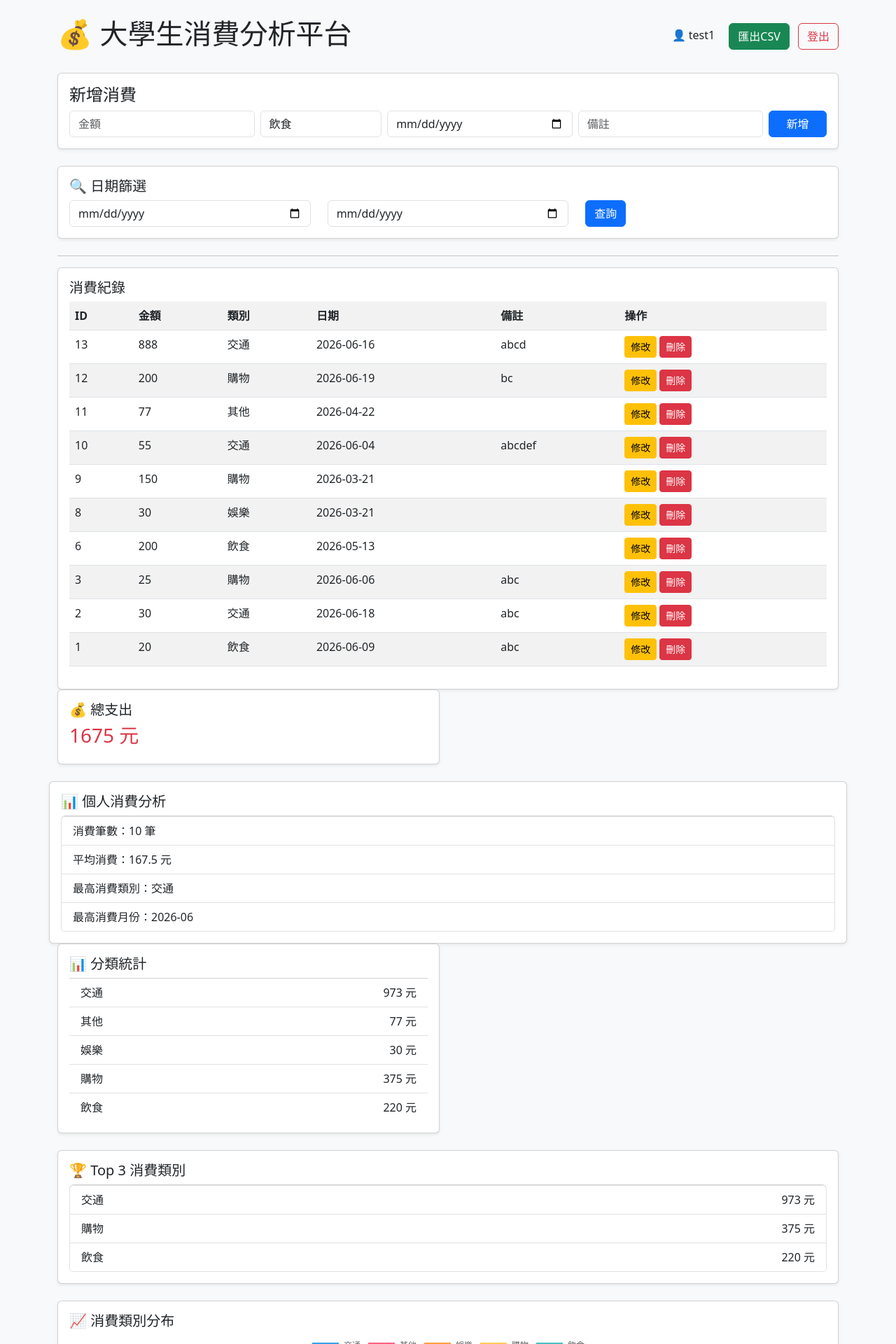
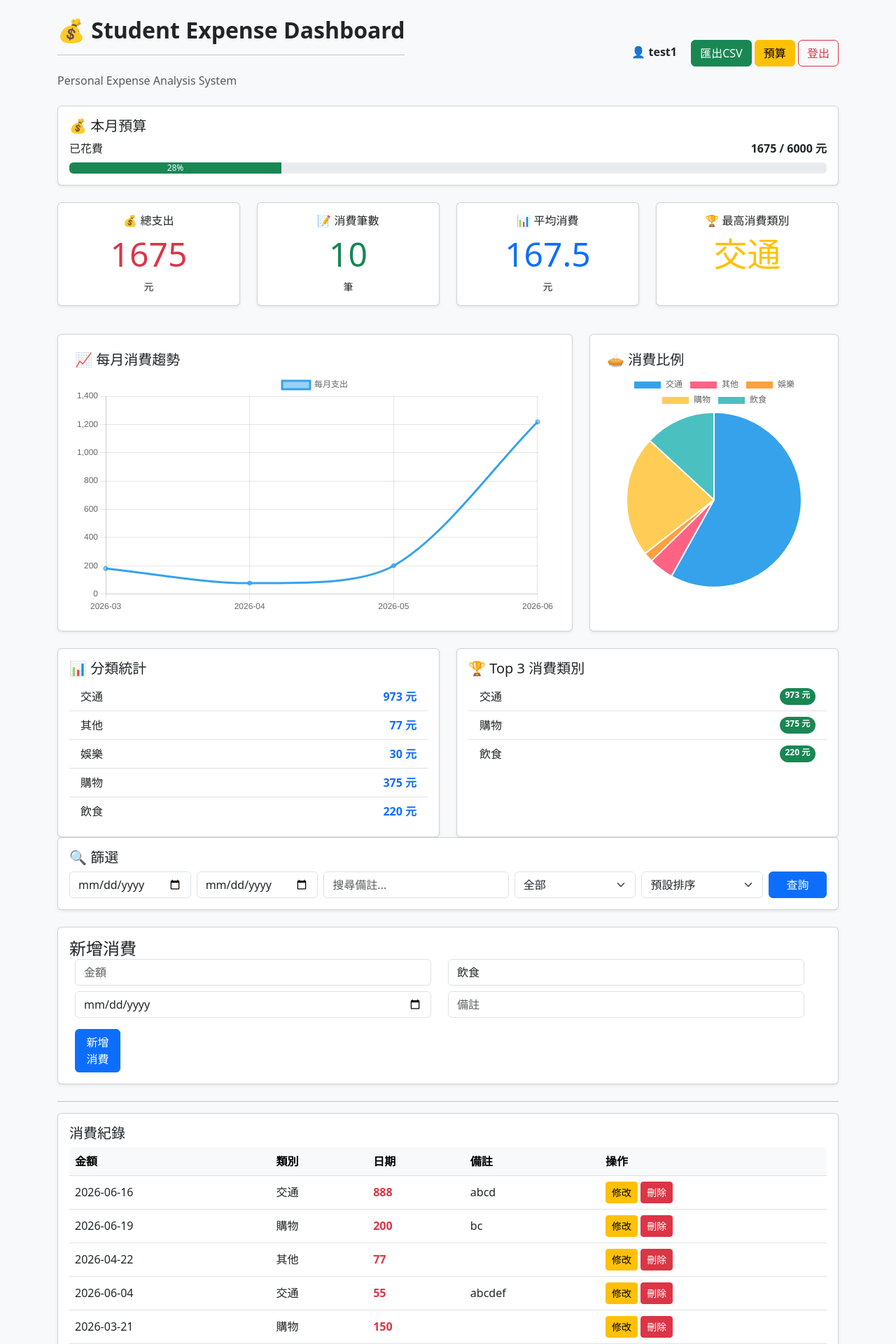
Before and after one commit to fangyu0211/expense-app, a Flask app: page / in a window 1280 px wide. Shown: the top 1920 px of the page at 70% size. Run offline with Flask 3, Linux system fonts and the light colour scheme; a user stored in the database is signed in; data comes from the database, SQL or seed files in the repository; both versions use the stored data as it was after the commit.

Commit message:
設立預算&關鍵字篩選&版面調整

```diff
--- a/app.py
+++ b/app.py
@@ -29,6 +29,15 @@ def init_db():
         )
     """)
 
+    c.execute("""
+        CREATE TABLE IF NOT EXISTS budget (
+            id INTEGER PRIMARY KEY AUTOINCREMENT,
+            user_id INTEGER,
+            month TEXT,
+            budget_amount INTEGER
+        )
+        """)
+
     conn.commit()
     conn.close()
 
@@ -41,6 +50,10 @@ def index():
 
     start_date = request.args.get("start_date")
     end_date = request.args.get("end_date")
+    keyword = request.args.get("keyword")
+    category = request.args.get("category")
+    sort = request.args.get("sort")
+
     where_clause = "WHERE user_id=?"
     params = [session["user_id"]]
 
@@ -50,6 +63,25 @@ def index():
     if end_date:
         where_clause += " AND date <= ?"
         params.append(end_date)
+    # 關鍵字搜尋（搜尋備註）
+    if keyword:
+        where_clause += " AND note LIKE ?"
+        params.append(f"%{keyword}%")
+    if category and category != "全部":
+        where_clause += " AND category=?"
+        params.append(category)
+    order_clause = "ORDER BY id DESC"
+    if sort == "amount_desc":
+        order_clause = "ORDER BY amount DESC"
+
+    elif sort == "amount_asc":
+        order_clause = "ORDER BY amount ASC"
+
+    elif sort == "date_asc":
+        order_clause = "ORDER BY date ASC"
+
+    elif sort == "date_desc":
+        order_clause = "ORDER BY date DESC"
 
     conn = sqlite3.connect("expense.db")
     c = conn.cursor()
@@ -59,7 +91,7 @@ def index():
     SELECT *
     FROM expense
     {where_clause}
-    ORDER BY id DESC
+    {order_clause}
     """
     c.execute(query, params)
     data = c.fetchall()
@@ -161,6 +193,33 @@ def index():
         top_month = top_month[0]
     else:
         top_month = "無資料"
+
+    from datetime import datetime
+    current_month = datetime.now().strftime("%Y-%m")
+    c.execute("""
+    SELECT budget_amount
+    FROM budget
+    WHERE user_id=?
+    AND month=?
+    ORDER BY id DESC
+    LIMIT 1
+    """, (
+        session["user_id"],
+        current_month
+    ))
+    budget = c.fetchone()
+    if budget:
+        budget = budget[0]
+    else:
+        budget = 0
+    if budget > 0:
+        budget_percent = min(
+            round(total / budget * 100),
+            100
+        )
+    else:
+        budget_percent = 0
+
     conn.close()
 
     return render_template(
@@ -175,7 +234,12 @@ def index():
         top_month=top_month,
         top_categories=top_categories,
         start_date=start_date,
-        end_date=end_date
+        end_date=end_date,
+        budget=budget,
+        budget_percent=budget_percent,
+        keyword=keyword,
+        category=category,
+        sort=sort,
     )
 
 @app.route('/add', methods=['POST'])
@@ -354,5 +418,36 @@ def export():
         as_attachment=True
     )
 
+@app.route("/budget", methods=["GET", "POST"])
+def budget():
+
+    if "user" not in session:
+        return redirect("/login")
+
+    if request.method == "POST":
+
+        month = request.form["month"]
+        amount = request.form["amount"]
+
+        conn = sqlite3.connect("expense.db")
+        c = conn.cursor()
+
+        c.execute("""
+        INSERT INTO budget
+        (user_id, month, budget_amount)
+        VALUES (?, ?, ?)
+        """, (
+            session["user_id"],
+            month,
+            amount
+        ))
+
+        conn.commit()
+        conn.close()
+
+        return redirect("/")
+
+    return render_template("budget.html")
+
 if __name__ == "__main__":
     app.run(debug=True)
--- a/templates/index.html
+++ b/templates/index.html
@@ -10,88 +10,312 @@
 
 <div class="d-flex justify-content-between align-items-center mb-4">
 
-    <h1>💰 大學生消費分析平台</h1>
+    <div>
+
+        <h2 class="fw-bold">
+            💰 Student Expense Dashboard
+        </h2>
+        <hr class="mb-4">
+
+        <p class="text-muted mb-0">
+            Personal Expense Analysis System
+        </p>
+
+    </div>
 
     <div>
-        <span class="me-3">
+
+        <span class="fw-bold me-3">
             👤 {{ session["user"] }}
         </span>
 
-        <a href="/export" class="btn btn-success me-2">
-        匯出CSV
+        <a href="/export" class="btn btn-success">
+            匯出CSV
+        </a>
+
+        <a href="/budget" class="btn btn-warning">
+            預算
         </a>
 
         <a href="/logout" class="btn btn-outline-danger">
-        登出
+            登出
         </a>
+
+    </div>
+
+</div>
+
+<div class="card p-3 mt-4 shadow-sm">
+
+    <h5>💰 本月預算</h5>
+
+    <div class="d-flex justify-content-between">
+
+        <span>
+            已花費
+        </span>
+
+        <span class="fw-bold">
+            {{ total }} / {{ budget }} 元
+        </span>
+
+    </div>
+
+    <div class="progress mt-2">
+
+        <div
+            class="progress-bar bg-success"
+            style="width: {{ budget_percent }}%">
+
+            {{ budget_percent }}%
+
+        </div>
+
+    </div>
+</div>
+
+<div class="row mt-4">
+
+    <div class="col-md-3 mb-3">
+        <div class="card shadow-sm text-center p-3 h-100">
+            <h6>💰 總支出</h6>
+            <h1 class="display-5 text-danger">{{ total }}</h1>
+            <small>元</small>
+        </div>
+    </div>
+
+    <div class="col-md-3 mb-3">
+        <div class="card shadow-sm text-center p-3 h-100">
+            <h6>📝 消費筆數</h6>
+            <h1 class="display-5 text-success">{{ expense_count }}</h1>
+            <small>筆</small>
+        </div>
+    </div>
+
+    <div class="col-md-3 mb-3">
+        <div class="card shadow-sm text-center p-3 h-100">
+            <h6>📊 平均消費</h6>
+            <h1 class="display-5 text-primary">{{ avg_amount }}</h1>
+            <small>元</small>
+        </div>
+    </div>
+
+    <div class="col-md-3 mb-3">
+        <div class="card shadow-sm text-center p-3 h-100">
+            <h6>🏆 最高消費類別</h6>
+            <h1 class="display-5 text-warning">{{ top_category }}</h1>
+        </div>
+    </div>
+
+</div>
+
+<div class="row mt-4">
+
+    <div class="col-lg-8">
+
+        <div class="card shadow-sm p-4 h-100">
+
+            <h5>📈 每月消費趨勢</h5>
+
+            <canvas id="monthlyChart"></canvas>
+
+        </div>
+
+    </div>
+
+    <div class="col-lg-4">
+
+        <div class="card shadow-sm p-4 h-100">
+
+            <h5>🥧 消費比例</h5>
+
+            <canvas id="expenseChart"></canvas>
+
+        </div>
+
+    </div>
+
+</div>
+
+<div class="row mt-4">
+
+    <!-- 左邊：分類統計 -->
+    <div class="col-lg-6">
+
+        <div class="card shadow-sm h-100">
+
+            <div class="card-body">
+
+                <h5>📊 分類統計</h5>
+
+                <ul class="list-group list-group-flush">
+
+                    {% for category, amount in category_stats %}
+
+                    <li class="list-group-item d-flex justify-content-between">
+
+                        <span>{{ category }}</span>
+
+                        <span class="fw-bold text-primary">
+                            {{ amount }} 元
+                        </span>
+
+                    </li>
+
+                    {% endfor %}
+
+                </ul>
+
+            </div>
+
+        </div>
+
+    </div>
+
+    <!-- 右邊：Top3 -->
+    <div class="col-lg-6">
+
+        <div class="card shadow-sm h-100">
+
+            <div class="card-body">
+
+                <h5>🏆 Top 3 消費類別</h5>
+
+                <ul class="list-group list-group-flush">
+
+                    {% for category, total in top_categories %}
+
+                    <li class="list-group-item d-flex justify-content-between">
+
+                        <span>{{ category }}</span>
+
+                        <span class="badge bg-success rounded-pill">
+                            {{ total }} 元
+                        </span>
+
+                    </li>
+
+                    {% endfor %}
+
+                </ul>
+
+            </div>
+
+        </div>
+
     </div>
 
 </div>
 
 <div class="card p-3 mb-4 shadow-sm">
-<h4>新增消費</h4>
 
-<form action="/add" method="POST" class="row g-2">
-
-    <div class="col-md-3">
-        <input name="amount" type="number" class="form-control" placeholder="金額" required>
-    </div>
-
-    <div class="col-md-2">
-        <select name="category" class="form-control">
-            <option>飲食</option>
-            <option>交通</option>
-            <option>娛樂</option>
-            <option>購物</option>
-            <option>其他</option>
-        </select>
-    </div>
-
-    <div class="col-md-3">
-        <input name="date" type="date" class="form-control" required>
-    </div>
-
-    <div class="col-md-3">
-        <input name="note" class="form-control" placeholder="備註">
-    </div>
-
-    <div class="col-md-1">
-        <button class="btn btn-primary w-100">新增</button>
-    </div>
-
-</form>
-</div>
-
-<div class="card p-3 mb-4 shadow-sm">
-
-    <h5>🔍 日期篩選</h5>
+    <h5>🔍 篩選</h5>
 
     <form method="GET" action="/">
 
-        <div class="row">
+        <div class="row g-2">
 
-            <div class="col-md-4">
+            <!-- 開始日期 -->
+            <div class="col-md-2">
                 <input
                     type="date"
                     name="start_date"
                     class="form-control"
-                    value="{{ start_date }}"
-                >
+                    value="{{ start_date }}">
             </div>
 
-            <div class="col-md-4">
+            <!-- 結束日期 -->
+            <div class="col-md-2">
                 <input
                     type="date"
                     name="end_date"
                     class="form-control"
-                    value="{{ end_date }}"
-                >
+                    value="{{ end_date }}">
             </div>
 
-            <div class="col-md-4">
-                <button class="btn btn-primary">
+            <!-- 關鍵字 -->
+            <div class="col-md-3">
+                <input
+                    type="text"
+                    name="keyword"
+                    class="form-control"
+                    placeholder="搜尋備註..."
+                    value="{{ keyword or '' }}">
+            </div>
+
+            <!-- 類別 -->
+            <div class="col-md-2">
+                <select name="category" class="form-select">
+
+                    <option>全部</option>
+
+                    <option
+                    {% if category=="飲食" %}selected{% endif %}>
+                    飲食
+                    </option>
+
+                    <option
+                    {% if category=="交通" %}selected{% endif %}>
+                    交通
+                    </option>
+
+                    <option
+                    {% if category=="娛樂" %}selected{% endif %}>
+                    娛樂
+                    </option>
+
+                    <option
+                    {% if category=="購物" %}selected{% endif %}>
+                    購物
+                    </option>
+
+                    <option
+                    {% if category=="其他" %}selected{% endif %}>
+                    其他
+                    </option>
+
+                </select>
+            </div>
+
+            <!-- 排序 -->
+            <div class="col-md-2">
+
+                <select
+                    name="sort"
+                    class="form-select">
+
+                    <option value="">預設排序</option>
+
+                    <option value="amount_desc">
+                        金額(高→低)
+                    </option>
+
+                    <option value="amount_asc">
+                        金額(低→高)
+                    </option>
+
+                    <option value="date_desc">
+                        日期(新→舊)
+                    </option>
+
+                    <option value="date_asc">
+                        日期(舊→新)
+                    </option>
+
+                </select>
+
+            </div>
+
+            <!-- 查詢按鈕 -->
+            <div class="col-md-1">
+
+                <button
+                    class="btn btn-primary w-100">
+
                     查詢
+
                 </button>
+
             </div>
 
         </div>
@@ -100,28 +324,63 @@
 
 </div>
 
+<div class="card p-3 mb-4 shadow-sm">
+<h4>新增消費</h4>
+
+<form action="/add" method="POST" class="row g-2">
+    <div class="row">
+        <div class="col-md-6">
+            <input name="amount" type="number" class="form-control" placeholder="金額" required>
+        </div>
+
+        <div class="col-md-6">
+            <select name="category" class="form-control">
+                <option>飲食</option>
+                <option>交通</option>
+                <option>娛樂</option>
+                <option>購物</option>
+                <option>其他</option>
+            </select>
+        </div>
+    </div>
+    <div class="row mt-2">
+        <div class="col-md-6">
+            <input name="date" type="date" class="form-control" required>
+        </div>
+
+        <div class="col-md-6">
+            <input name="note" class="form-control" placeholder="備註">
+        </div>
+
+        <div class="col-md-1">
+            <button class="btn btn-primary mt-3 w-100">新增消費</button>
+        </div>
+    </div>
+</form>
+</div>
+
 
 <hr>
 
 <div class="card p-3 shadow-sm">
 <h5>消費紀錄</h5>
 
-<table class="table table-striped table-hover">
+<table class="table table-hover align-middle">
+<thead class="table-light">
     <tr>
-        <th>ID</th>
         <th>金額</th>
         <th>類別</th>
         <th>日期</th>
         <th>備註</th>
         <th>操作</th>
     </tr>
-
+</thead>
+<tbody>
     {% for row in data %}
     <tr>
-        <td>{{ row[0] }}</td>
-        <td>{{ row[2] }}</td>
+        <td>{{ row[4] }}</td>
         <td>{{ row[3] }}</td>
-        <td>{{ row[4] }}</td>
+        <td class="text-danger fw-bold">{{ row[2] }}</td>
         <td>{{ row[5] }}</td>
 
         <td>
@@ -138,78 +397,10 @@
         </td>
     </tr>
     {% endfor %}
+</tbody>
 </table>
 </div>
 
-<div class="row mb-3">
-
-    <div class="col-md-6">
-        <div class="card p-3 shadow-sm">
-            <h5>💰 總支出</h5>
-            <h3 class="text-danger">{{ total }} 元</h3>
-        </div>
-    </div>
-        <div class="card p-3 mt-4 shadow-sm">
-
-        <h5>📊 個人消費分析</h5>
-
-        <ul class="list-group">
-
-            <li class="list-group-item">
-                消費筆數：{{ expense_count }} 筆
-            </li>
-
-            <li class="list-group-item">
-                平均消費：{{ avg_amount }} 元
-            </li>
-
-            <li class="list-group-item">
-                最高消費類別：{{ top_category }}
-            </li>
-
-            <li class="list-group-item">
-                最高消費月份：{{ top_month }}
-            </li>
-
-        </ul>
-
-    </div>
-
-    <div class="col-md-6">
-        <div class="card p-3 shadow-sm">
-            <h5>📊 分類統計</h5>
-
-            <ul class="list-group list-group-flush">
-                {% for category, amount in category_stats %}
-                <li class="list-group-item d-flex justify-content-between">
-                    <span>{{ category }}</span>
-                    <span>{{ amount }} 元</span>
-                </li>
-                {% endfor %}
-            </ul>
-
-        </div>
-    </div>
-
-</div>
-
-<div class="card p-3 mt-4 shadow-sm">
-    <h5>🏆 Top 3 消費類別</h5>
-
-    <ul class="list-group">
-        {% for category, total in top_categories %}
-        <li class="list-group-item d-flex justify-content-between">
-            <span>{{ category }}</span>
-            <span>{{ total }} 元</span>
-        </li>
-        {% endfor %}
-    </ul>
-</div>
-
-<div class="card p-3 mt-4 shadow-sm">
-    <h5>📈 消費類別分布</h5>
-    <canvas id="expenseChart"></canvas>
-</div>
 
 <script src="https://cdn.jsdelivr.net/npm/chart.js"></script>
 <script>
@@ -239,10 +430,6 @@
     });
 </script>
 
-<div class="card p-3 mt-4 shadow-sm">
-    <h5>📈 每月消費趨勢</h5>
-    <canvas id="monthlyChart"></canvas>
-</div>
 <script>
     const monthLabels = [
         {% for month, amount in monthly_stats %}
```
Also changed, not shown: templates/budget.html (added, +45 -0 lines), expense.db.
